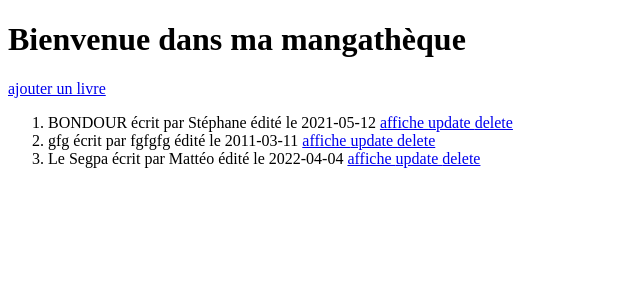
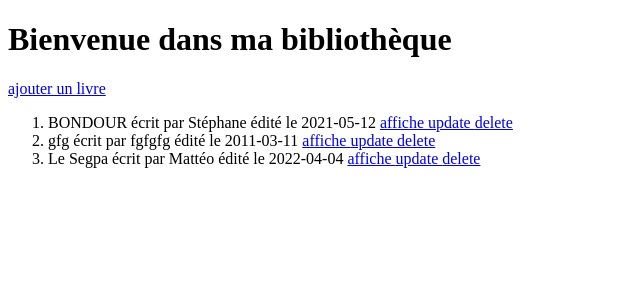
Before and after one commit to DaiKannn/Django-eval, a Django app: page /livre/ in a window 1280 px wide. Shown: the top 300 px of the page, without its empty margins (0-640 px from the left). Run offline with Django 4.2, Linux system fonts and the light colour scheme; data comes from the database, SQL or seed files in the repository.

Commit message:
BLABLABLA

```diff
--- a/pythonProject/firstproject/livre/templates/livre/index.html
+++ b/pythonProject/firstproject/livre/templates/livre/index.html
@@ -5,7 +5,7 @@
     <title>index</title>
 </head>
 <body>
-<h1> Bienvenue dans ma mangathèque </h1>
+<h1> Bienvenue dans ma bibliothèque </h1>
 <a href ="/livre/formulaire"> ajouter un livre</a>
 <ol>
     {% for l in liste %}
```
